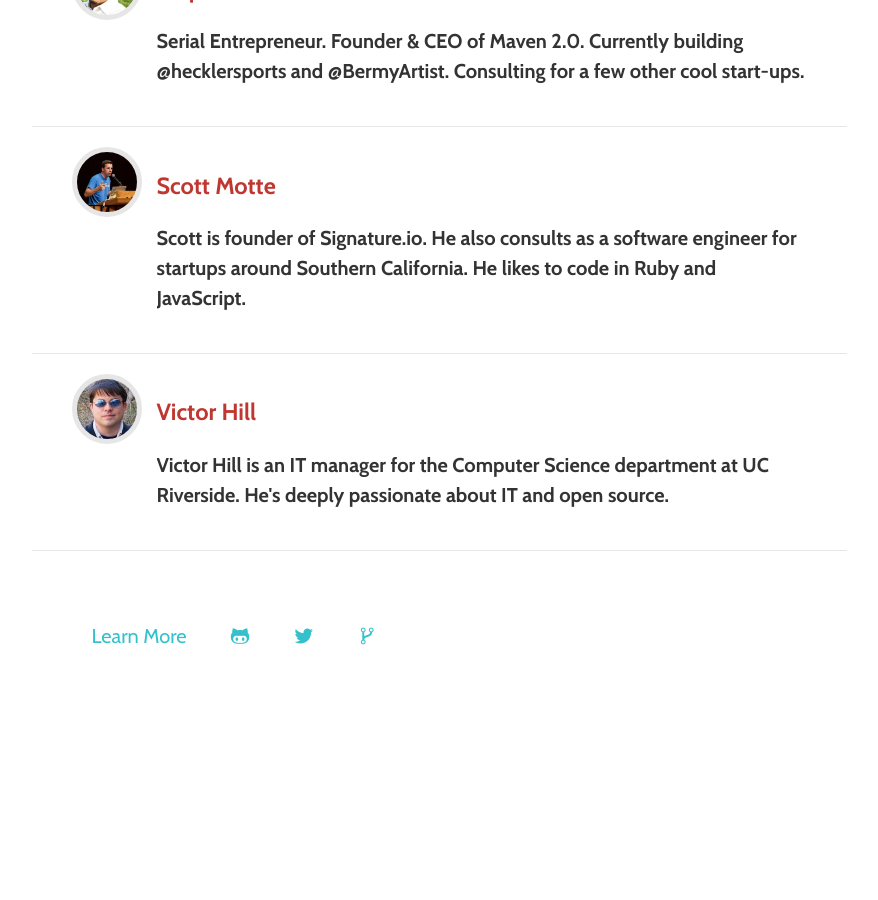
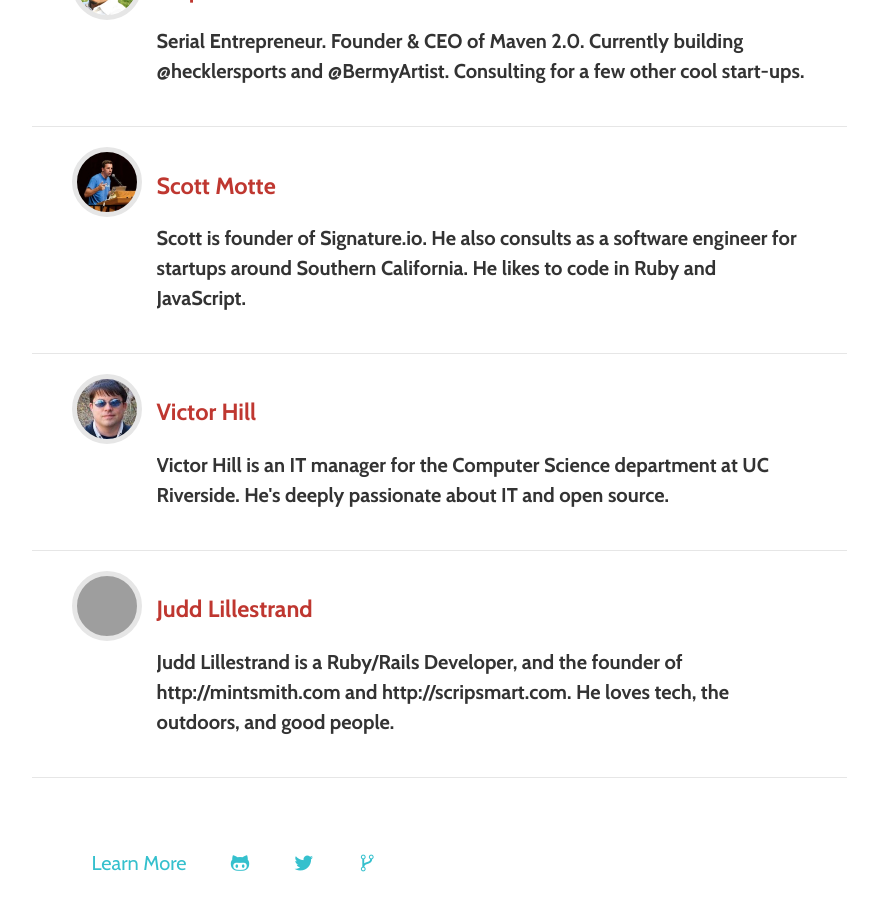
Before and after one commit to riversideio/riversideio.github.io, a Jekyll site: the page built from members.html, in a window 1280 px wide and 900 px high, scrolled down 2546 px. Shown: the whole window, without its empty margins (201-1079 px from the left). Built offline with Jekyll 4.4.1, drawn with Linux system fonts in a browser that asks for light colours; nearby versions of some CDN libraries; some web fonts are replaced; Markdown is read by kramdown in place of the engine named in the settings; before the commit the page ends 3219 px from its top, so only the background shows below that; grey boxes are pictures that could not be loaded.

Commit message:
Add Judd Lillestrand to members

```diff
--- a/_data/members.yml
+++ b/_data/members.yml
@@ -40,3 +40,6 @@
 - name : Victor Hill
   avatar : ./img/members/victorhill.jpg
   about : Victor Hill is an IT manager for the Computer Science department at UC Riverside. He's deeply passionate about IT and open source.
+- name : Judd Lillestrand
+  avatar : ./img/members/juddlillestrand.jpg
+  about : Judd Lillestrand is a Ruby/Rails Developer, and the founder of http://mintsmith.com and http://scripsmart.com. He loves tech, the outdoors, and good people.
```
